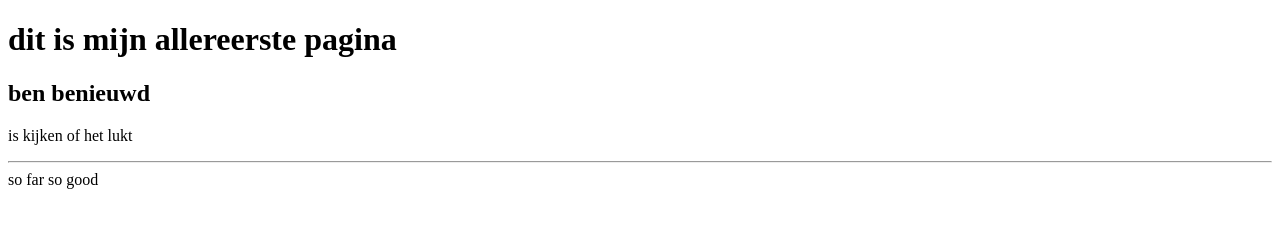
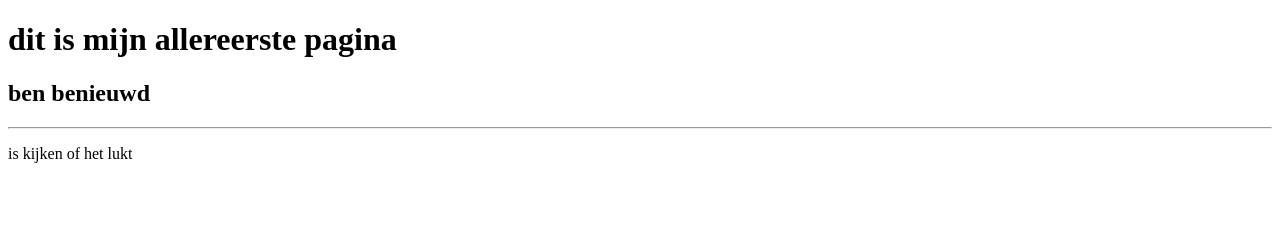
Before and after one commit to Jschottert/web-development-course, a plain HTML site: page index.html in a window 1280 px wide. Drawn offline with Linux system fonts and the light colour scheme.

Commit message:
Add files via upload

```diff
--- a/index.html
+++ b/index.html
@@ -1,13 +1,12 @@
 <!DOCTYPE html>
 <html>
     <head>
-        <!-- hier zet je de code in de head tags -->
         <title> The start </title>
     </head>
     <body>
        <h1>dit is mijn allereerste pagina</h1>
-       <h2> ben benieuwd</h2>
+       <h2> ben benieuwd</h2><hr></hr>
        <p>is kijken of het lukt</p>
-       <hr>so far so good</hr>
+
     </body>
 </html>
```
